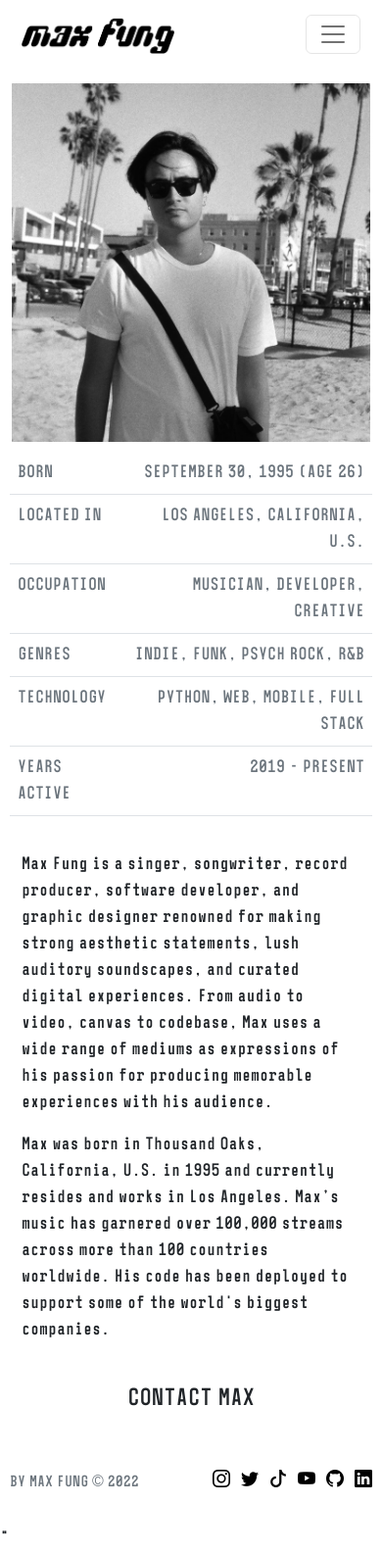
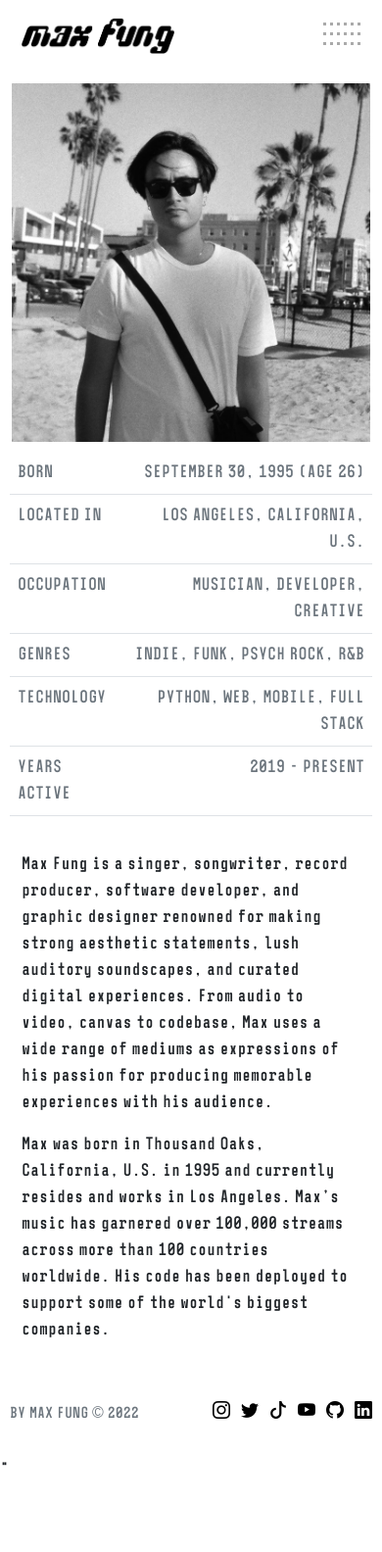
Before and after one commit to mxfng/bymaxfung.com, a Flask app: page /about in a window 390 px wide. Shown: the whole page at 98% size. After the commit the page ends 1496 px from the top, so only its background shows below. Run offline with Flask 2, Linux system fonts and the light colour scheme; some libraries are stand-ins or nearby versions.

Commit message:
Super dope toggler button

```diff
--- a/app/static/css/main.css
+++ b/app/static/css/main.css
@@ -7,6 +7,10 @@
     --max-page-width: 1800px;
     --header-height: 66px;
     --footer-height: 60px;
+
+    --primary-color: #000;
+    --highlight-color: yellow;
+    --muted-color: #aaa;
 }
 
 html, body {
@@ -84,7 +88,7 @@ body {
 
  /* Overlay (Mobile) */
 
- .navbar .navbar-toggler, .navbar .navbar-brand {
+ .navbar .navbar-icon, .navbar .navbar-wrapper, .navbar .navbar-brand {
     z-index: 1000
  }
 
@@ -150,15 +154,87 @@ body {
 
     hr.navbar-menu-divider {
         width: 66px;
-        border-top: 3px solid #000;
+        border-top: 3px dotted var(--primary-color);
         margin: auto;
     }
 }
 
-.hidden {
-    visibility: hidden;
+/* Nav Icon Animation */
+
+.navbar-icon {
+    margin: auto 0;
+    background: transparent;
+    border: none;
+    width: 38px;
+    height: 24px;
+    position: relative;
+    -webkit-transform: rotate(0deg);
+    -moz-transform: rotate(0deg);
+    -o-transform: rotate(0deg);
+    transform: rotate(0deg);
+    -webkit-transition: .5s ease-in-out;
+    -moz-transition: .5s ease-in-out;
+    -o-transition: .5s ease-in-out;
+    transition: .5s ease-in-out;
+    cursor: pointer;
 }
 
+.navbar-icon span {
+    display: block;
+    position: absolute;
+    height: 3px;
+    width: 100%;
+    background: repeating-linear-gradient(to right,var(--muted-color) 0,var(--muted-color) 3px,transparent 3px,transparent 7px);
+    border-radius: 0;
+    opacity: 1;
+    left: 0;
+    -webkit-transform: rotate(0deg);
+    -moz-transform: rotate(0deg);
+    -o-transform: rotate(0deg);
+    transform: rotate(0deg);
+    -webkit-transition: .25s ease-in-out;
+    -moz-transition: .25s ease-in-out;
+    -o-transition: .25s ease-in-out;
+    transition: .25s ease-in-out;
+}
+
+.navbar-icon span:nth-child(1) {
+    top: 0px;
+  }
+
+  .navbar-icon span:nth-child(2),.navbar-icon span:nth-child(3) {
+    top: 10px;
+  }
+
+  .navbar-icon span:nth-child(4) {
+    top: 20px;
+  }
+
+  .navbar-icon.open span:nth-child(1) {
+    top: 18px;
+    width: 0%;
+    left: 50%;
+  }
+
+  .navbar-icon.open span:nth-child(2) {
+    -webkit-transform: rotate(45deg);
+    -moz-transform: rotate(45deg);
+    -o-transform: rotate(45deg);
+    transform: rotate(45deg);
+  }
+
+  .navbar-icon.open span:nth-child(3) {
+    -webkit-transform: rotate(-45deg);
+    -moz-transform: rotate(-45deg);
+    -o-transform: rotate(-45deg);
+    transform: rotate(-45deg);
+  }
+
+  .navbar-icon.open span:nth-child(4) {
+    top: 18px;
+    width: 0%;
+    left: 50%;
+  }
 
 /* Content
 ------------------------------------------ */
@@ -212,6 +288,6 @@ body {
 
 .footer-icons > a {
     font-size: 18px;
-    color: #000;
+    color: var(--primary-color);
     padding-left: 7px;
 }
--- a/app/static/js/navOverlay.js
+++ b/app/static/js/navOverlay.js
@@ -1,17 +1,6 @@
 // Toggle Icon
-function toggleNavIcon(icon) {
-    icon.classList.toggle("x-lg");
-}
-
-$(function() {
-
-    $('#navbarMenu')
-        .on('shown.bs.collapse', function() {
-            $('#toggler-hamburger').addClass('hidden');
-            $('#toggler-close').removeClass('hidden');
-        })
-        .on('hidden.bs.collapse', function() {
-            $('#toggler-hamburger').removeClass('hidden');
-            $('#toggler-close').addClass('hidden');
-    });
+$(document).ready(function(){
+	$('#navbar-icon').click(function(){
+		$(this).toggleClass('open');
+	});
 });
--- a/app/templates/about.html
+++ b/app/templates/about.html
@@ -53,7 +53,6 @@ About
                     <p>Max Fung is a singer, songwriter, record producer, software developer, and graphic designer renowned for making strong aesthetic statements, lush auditory soundscapes, and curated digital experiences. From audio to video, canvas to codebase, Max uses a wide range of mediums as expressions of his passion for producing memorable experiences with his audience.</p>
                     <p>Max was born in Thousand Oaks, California, U.S. in 1995 and currently resides and works in Los Angeles. Max’s music has garnered over 100,000 streams across more than 100 countries worldwide. His code has been deployed to support some of the world's biggest companies.</p>
                 </div>
-                <div class="container d-block d-lg-none p-3"><a href="/contact" class="text-decoration-none"><h2 class="text-center text-dark">CONTACT MAX</h2></a></div>
             </div>
         </div>
     </div>
--- a/app/templates/base.html
+++ b/app/templates/base.html
@@ -29,10 +29,12 @@
                 <a class="navbar-brand" href="/">
                     <img src="{{ url_for('static', filename='img/site-logo.png') }}" , height="40">
                 </a>
-                <button id="toggler" class="navbar-toggler" type="button" data-bs-toggle="collapse" data-bs-target="#navbarMenu"
+                <button id="navbar-icon" class="navbar-icon d-block d-lg-none" data-bs-toggle="collapse" data-bs-target="#navbarMenu"
                     aria-controls="navbarMenu" aria-expanded="false" aria-label="Toggle navigation">
-                    <span id="toggler-hamburger" class="navbar-toggler-icon"></span>
-                    <span id="toggler-close" class="bi-x bi-align-center hidden" style="position: absolute;"></span>
+                    <span></span>
+                    <span></span>
+                    <span></span>
+                    <span></span>
                 </button>
                 <div class="collapse navbar-collapse" id="navbarMenu">
                     <div class="navbar-lists">
```
